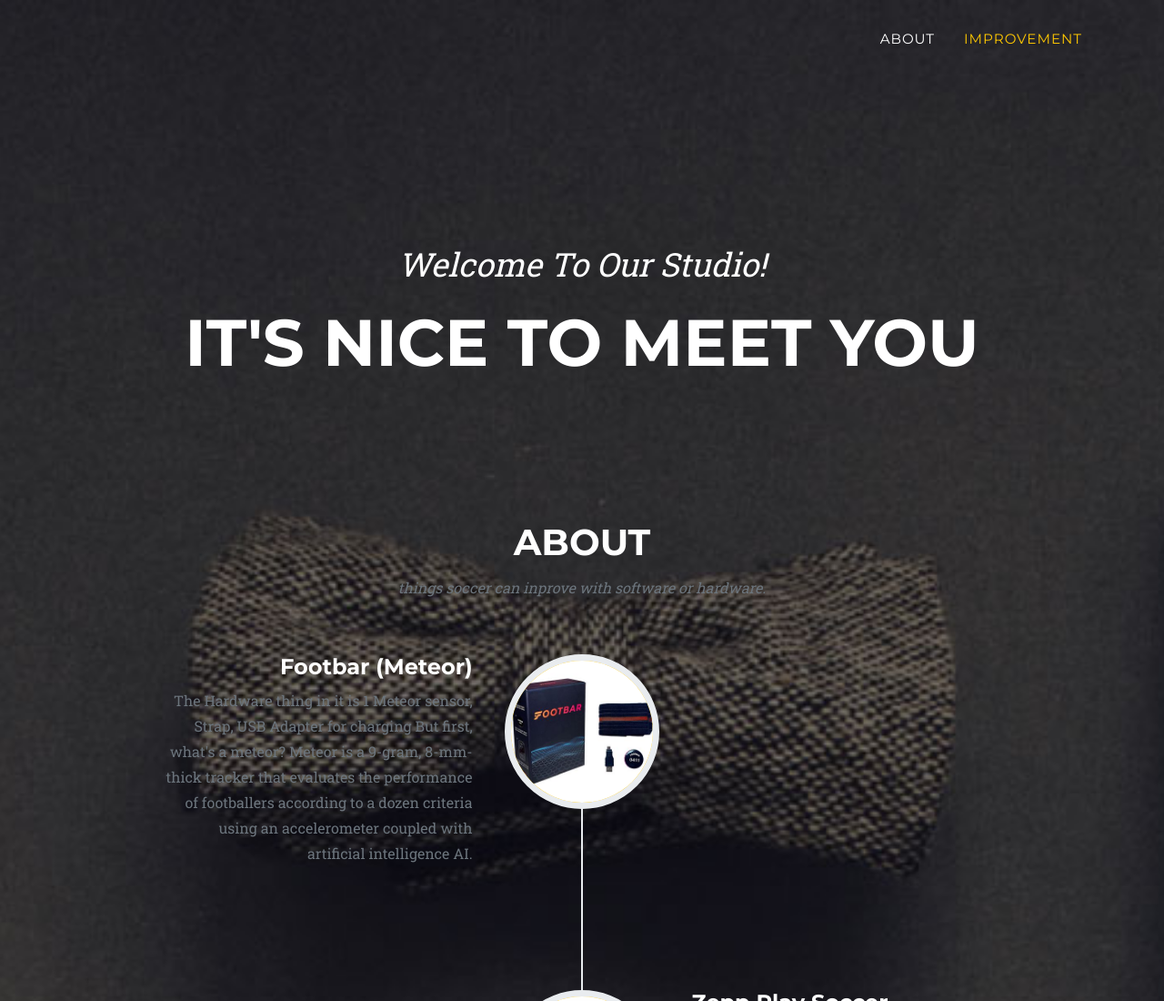
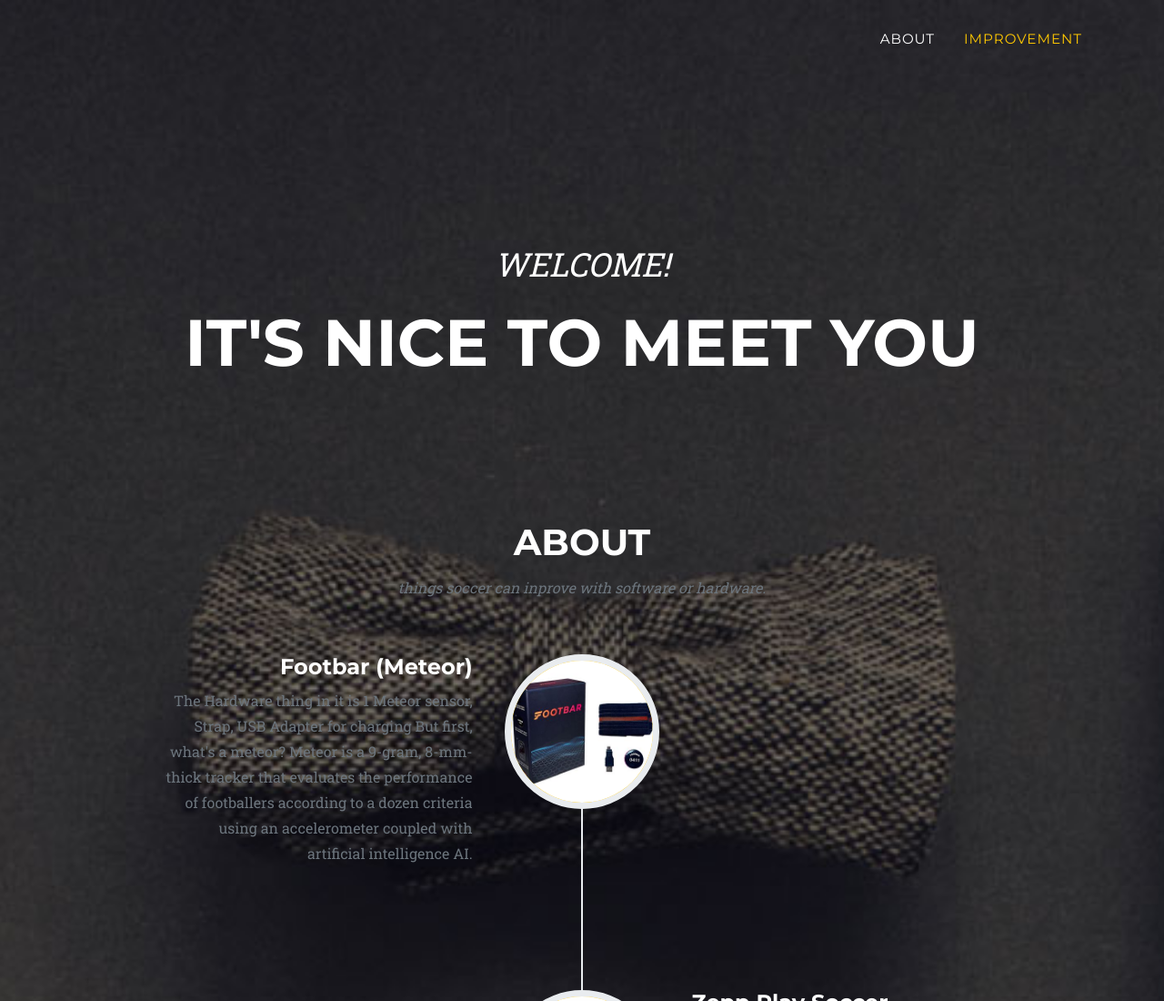
Before and after one commit to omars7613/sep10-freedom-project, a plain HTML site: page index.html in a window 1280 px wide. Shown: the top 1100 px of the page at 91% size. Drawn offline with nearby package versions, Linux system fonts and the light colour scheme.

Commit message:
new NAME

```diff
--- a/index.html
+++ b/index.html
@@ -35,7 +35,7 @@
         <!-- Masthead-->
         <header class="masthead">
             <div class="container">
-                <div class="masthead-subheading">Welcome To Our Studio!</div>
+                <div class="masthead-subheading">WELCOME!</div>
                 <div class="masthead-heading text-uppercase">It's Nice To Meet You</div>
 
             </div>
```
